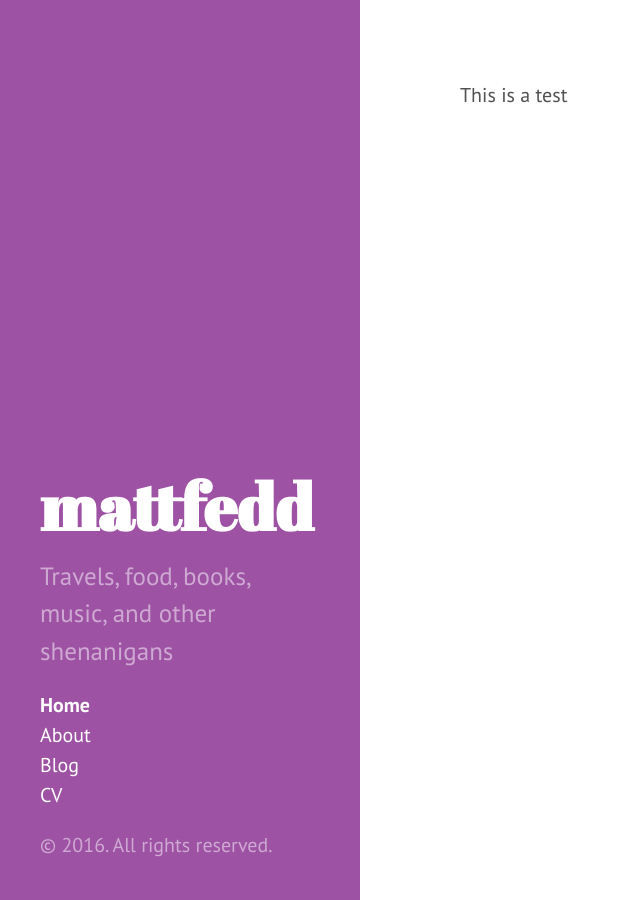
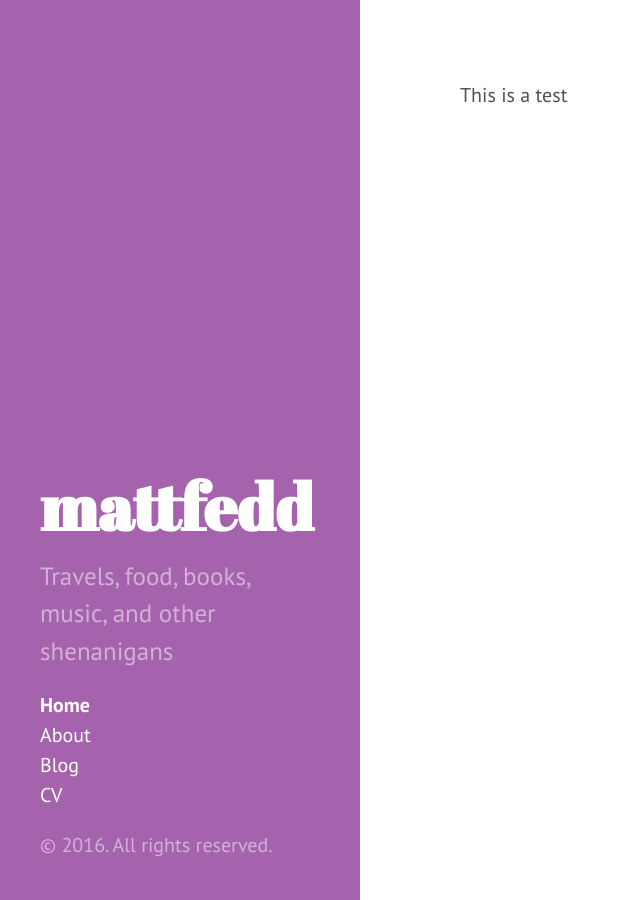
Before and after one commit to mattfedd/mattfedd.github.io, a Jekyll site: the page built from index.html, in a window 1280 px wide. Shown: the whole page, without its empty margins (0-640 px from the left). Built offline with Jekyll 4.4.1, drawn with Linux system fonts in a browser that asks for light colours.

Commit message:
Update hyde.css

```diff
--- a/public/css/hyde.css
+++ b/public/css/hyde.css
@@ -233,11 +233,11 @@ a.sidebar-nav-item:focus {
 
 /* Magenta */
 .theme-base-0e .sidebar {
-  background-color: #9d52a4;
+  background-color: #a663ad;
 }
 .theme-base-0e .content a,
 .theme-base-0e .related-posts li a:hover {
-  color: #9d52a4;
+  color: #a663ad;
 }
 
 /* Brown */
```
